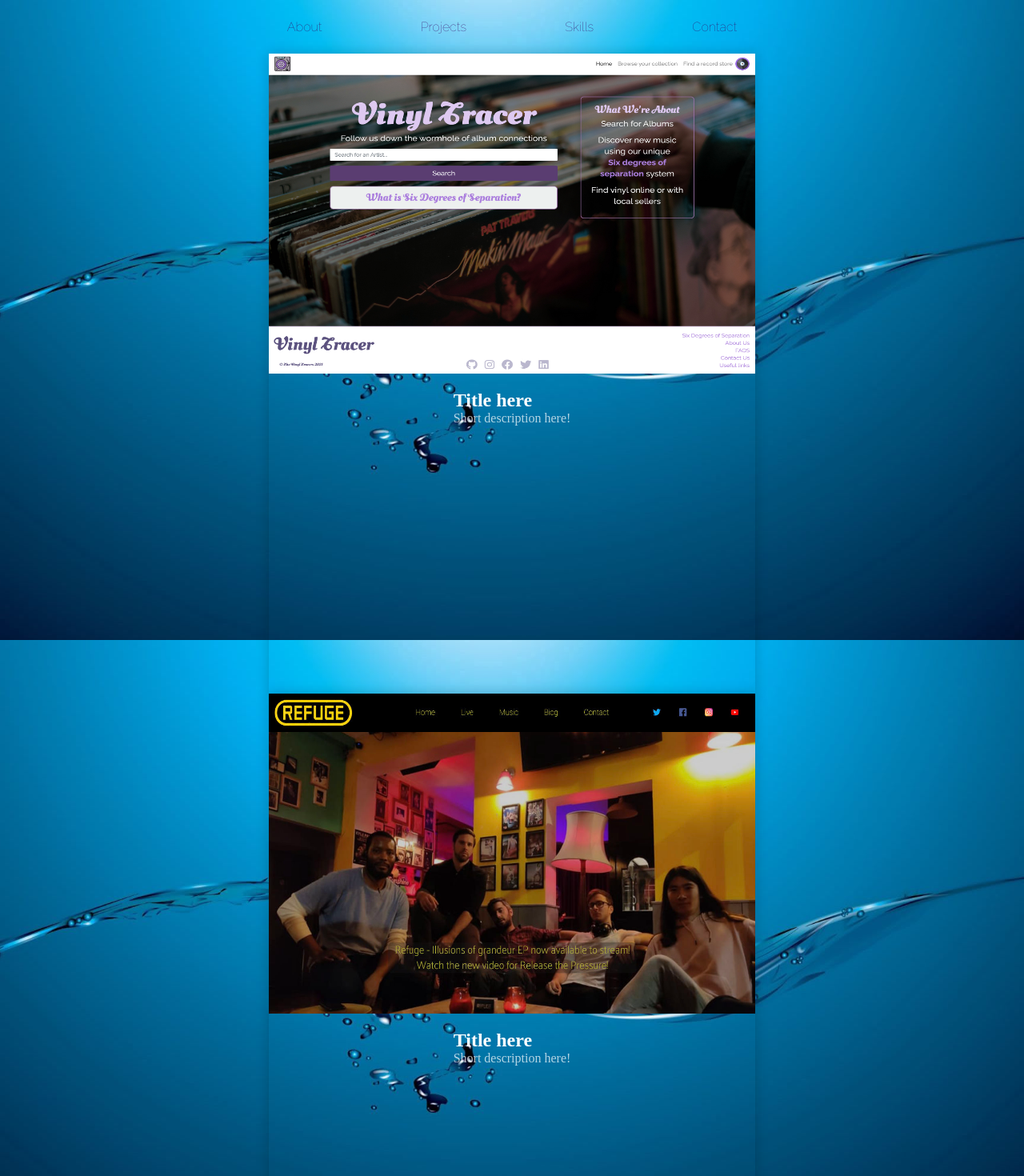
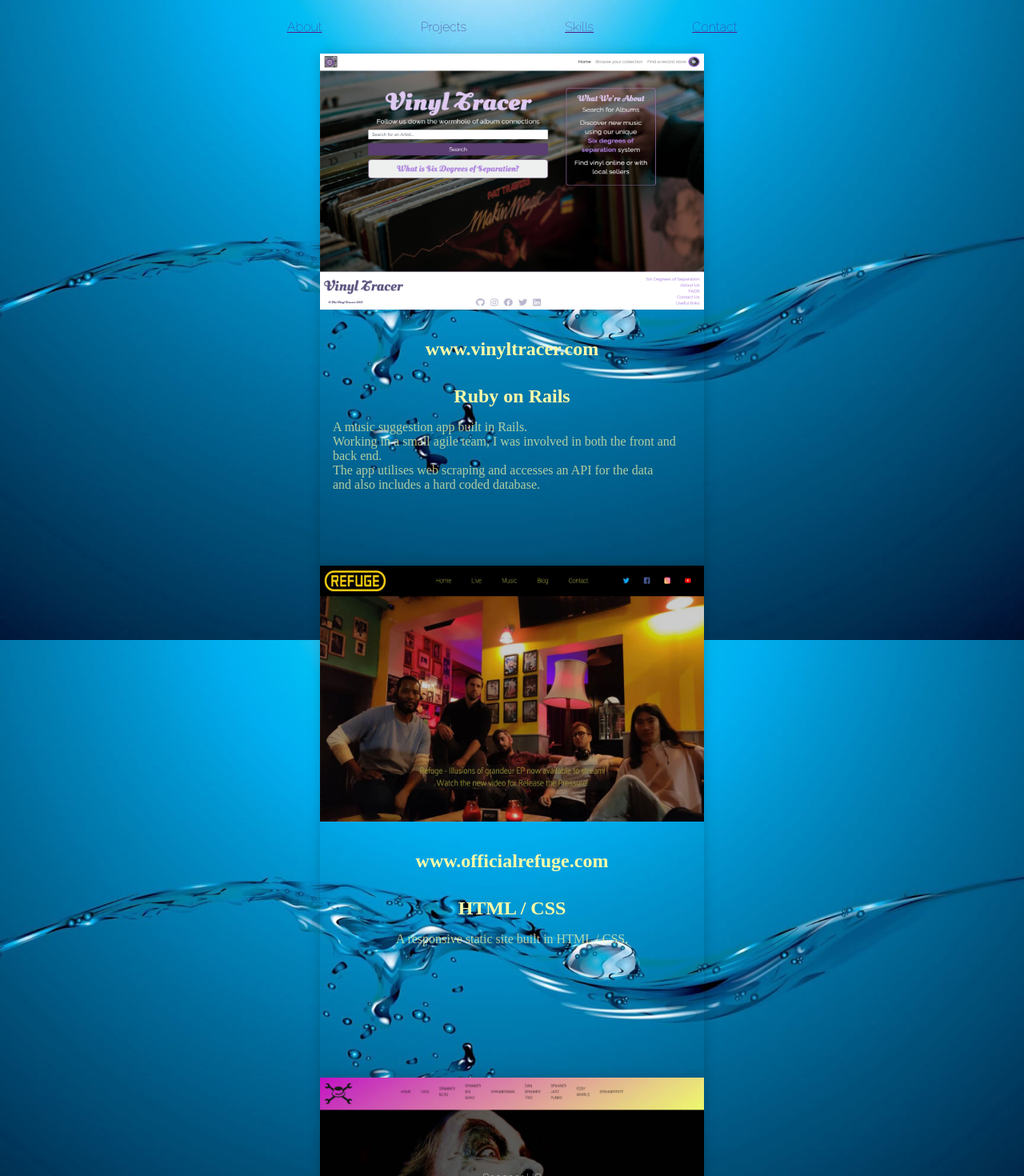
Before and after one commit to GidBerridge/profile-react, a React (Create React App) app: page / in a window 1280 px wide. Shown: the top 1470 px of the page at 80% size. Built offline with nearby package versions, Linux system fonts and the light colour scheme.

Commit message:
minor changes

```diff
--- a/src/App.js
+++ b/src/App.js
@@ -8,8 +8,8 @@
   return (
     <div className="container">
       <Header />
-      <Skills />
-      <Projects />
+      <Skills className="hidden"/>
+      <Projects className="hidden"/>
     </div>
   );
 };
--- a/src/JS-components/header.jsx
+++ b/src/JS-components/header.jsx
@@ -2,33 +2,39 @@
 
 const Header = () => {
 
-  const about = document.querySelector('.about');
-  const projects = document.querySelector('.projects');
-  const skills = document.querySelector('.skills');
-  const contact = document.querySelector('.contact');
+  // const about = document.querySelector('.about');
+  // const projects = document.querySelector(".projects");
+  // const skills = document.querySelector('.skills');
+  // const contact = document.querySelector('.contact');
 
-  function unhideAbout() {
-    about.addEventListener('click', function () {
-      about.classList.toggle("hidden");
-    });
-  }
+  // function unhideAbout() {
+  //   about.addEventListener('click', function () {
+  //     about.classList.toggle("hidden");
+  //   });
+  // }
 
-  function unhideSkills() {
-    skills.addEventListener('click', function () {
-      skills.classList.toggle("hidden");
-    });
-  }
+  // function unhideProjects(projects) {
+    // document.getElementById("projects").style.visibility = "hidden";
+  //
+
+  // function unhideSkills() {
+  //   skills.addEventListener('click', function () {
+  //     console.log('skills')
+  //     skills.classList.toggle("hidden");
+  //   });
+  // }
 
   // about.addEventListener('click', unhideAbout);
-  // skills.addEventListener('click', unhideSkills());
+  // unhideSkills();
+  // unhideProjects()
 
   return (
 
     <div className="header">
-      <div className="nav-text about">About</div>
-      <div className="nav-text projects">Projects</div>
-      <div className="nav-text skills">Skills</div>
-      <div className="nav-text contact">Contact</div>
+      <div className="nav-text about"><a href="">About</a></div>
+      <div className="nav-text" id="projects-btn"><a>Projects</a></div>
+      <div className="nav-text skills"><a href="">Skills</a></div>
+      <div className="nav-text contact"><a href="">Contact</a></div>
     </div>
     )
 };
--- a/src/JS-components/refuge.jsx
+++ b/src/JS-components/refuge.jsx
@@ -8,8 +8,9 @@
         <img src={refuge} alt="refuge hq screenshot" />
         <div class="card-project-infos">
           <div>
-            <h2>Title here</h2>
-            <p>Short description here!</p>
+            <h2 className="card-project-infos title">www.officialrefuge.com</h2>
+            <h2 className="card-project-infos">HTML / CSS</h2>
+            <p>A responsive static site built in HTML / CSS.</p>
           </div>
         </div>
       </div>
--- a/src/JS-components/vinyl.jsx
+++ b/src/JS-components/vinyl.jsx
@@ -8,8 +8,12 @@
         <img src={vinyl} alt="vinyl hq screenshot" />
         <div class="card-project-infos">
           <div>
-            <h2>Title here</h2>
-            <p>Short description here!</p>
+            <h2 className="card-project-infos title">www.vinyltracer.com</h2>
+            <h2 className="card-project-infos">Ruby on Rails</h2>
+            <p>A music suggestion app built in Rails.</p>
+            <p>Working in a small agile team,  I was involved in both the front and back end.</p>
+            <p>The app utilises web scraping and accesses an API for the data</p>
+            <p>and also includes a hard coded database.</p>
           </div>
         </div>
       </div>
--- a/src/sass/components/projects.scss
+++ b/src/sass/components/projects.scss
@@ -1,10 +1,10 @@
 .card-project {
   overflow: hidden;
   box-shadow: 0 0 15px rgba(0,0,0,0.2);
-  width: 38rem;
-  height: 50rem;
+  width: 30rem;
+  height: 40rem;
   margin: auto;
-  color: white;
+  color: #FDFAA7;
 }
 
 .card-project > img {
--- a/src/sass/index.scss
+++ b/src/sass/index.scss
@@ -11,7 +11,7 @@
 }
 
 .container {
-  width: 80%;
+  max-width: 80%;
   margin: auto;
 }
 
```
